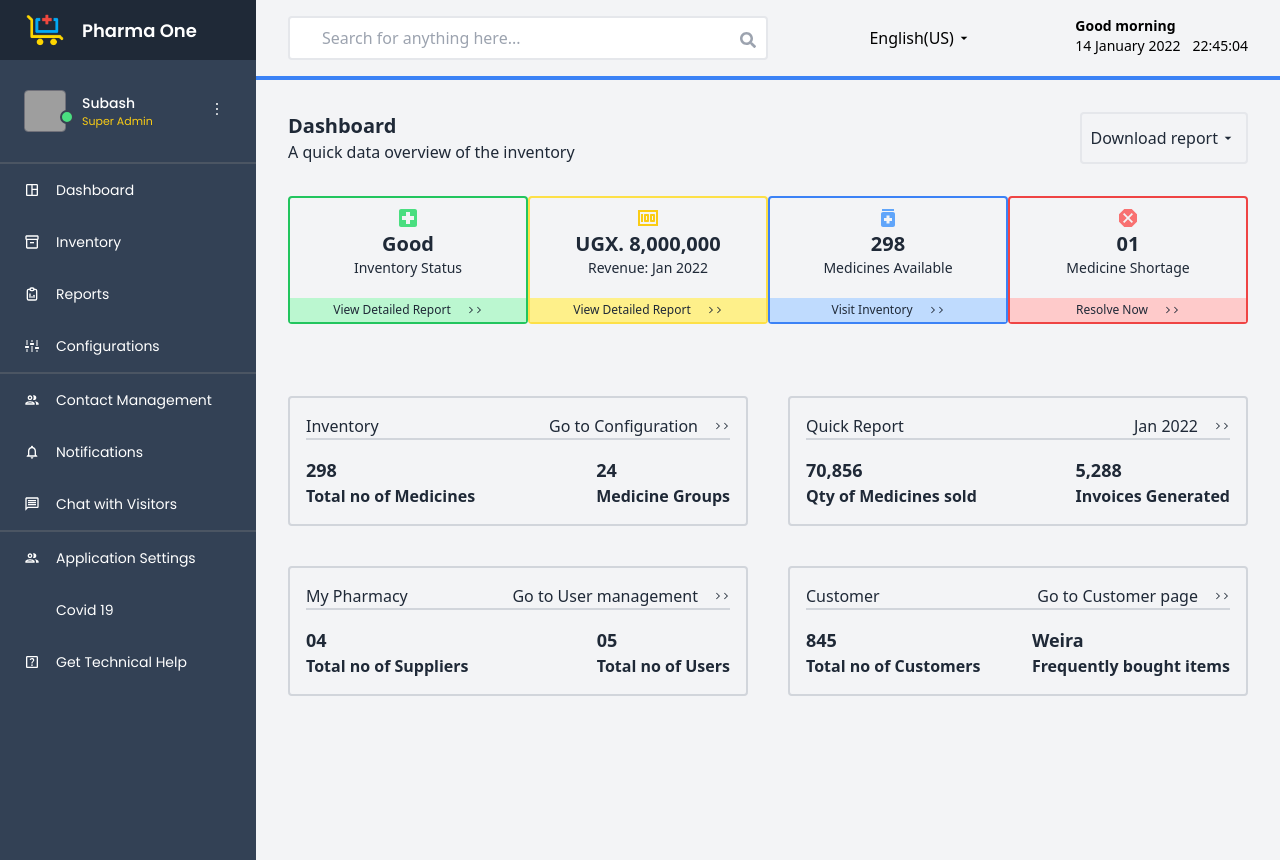
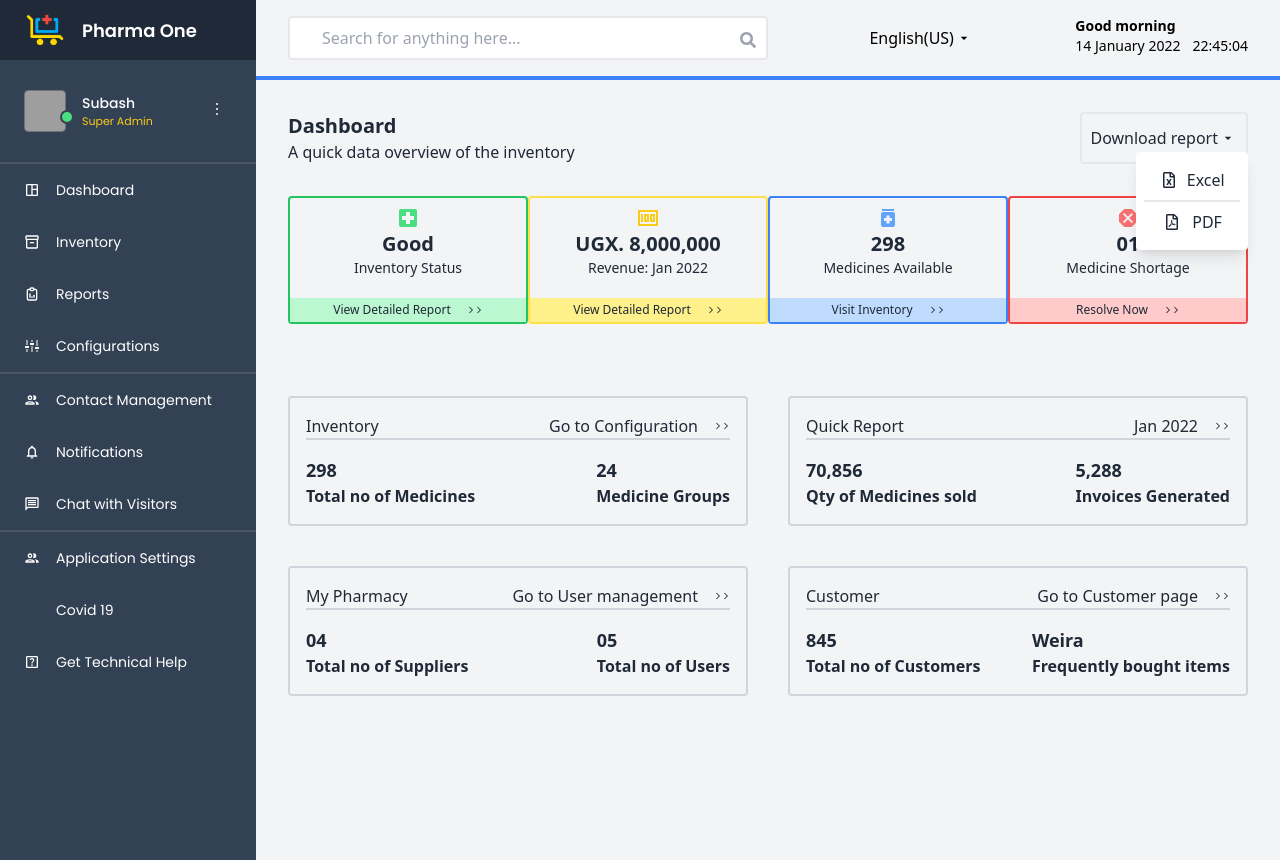
Before and after one commit to WandaWeira/pharmacy, a React (Vite) app: page / in a window 1280 px wide. Both pictures are taken after a click on the button "Download report". Built offline with nearby package versions, Linux system fonts and the light colour scheme; grey boxes are pictures that could not be loaded; some icons are missing.

Commit message:
Dashboard and sidebar dropdowns completed

```diff
--- a/src/components/Dashboard.jsx
+++ b/src/components/Dashboard.jsx
@@ -1,19 +1,43 @@
+import { useState } from "react";
 import { MdArrowDropDown } from "react-icons/md";
+import {FaRegFileExcel, FaRegFilePdf} from 'react-icons/fa'
 import CardSmall from "./CardSmall";
 import CardLarge from "./CardLarge";
 
 const Dashboard = () => {
+  const [isDropdownOpen, setIsDropdownOpen] = useState(false);
+  const toggleDropdown = () => {
+    setIsDropdownOpen(!isDropdownOpen);
+  };
   return (
     <>
-      <div className="flex justify-between">
+      <div className="flex justify-between relative">
         <div className="">
           <h2 className="text-xl font-bold">Dashboard</h2>
           <h3>A quick data overview of the inventory</h3>
         </div>
-        <button className="flex justify-between items-center rounded p-2 border-2">
+        <button
+          className="flex justify-between items-center rounded p-2 border-2"
+          onClick={toggleDropdown}
+        >
           <h3>Download report</h3>
           <MdArrowDropDown className="w-5" />
         </button>
+        {isDropdownOpen && (
+          <div className="absolute top-10 right-0 bg-white shadow-lg p-2 w-28 rounded">
+            <ul>
+              <li className="flex justify-evenly items-center m-2">
+                <FaRegFileExcel className="w-5"/>
+                <a href="">Excel</a>
+              </li>
+              <p className="border border-gray-200"></p>
+              <li className="flex justify-evenly items-center m-2">
+                <FaRegFilePdf className="w-5"/>
+                <a href="">PDF</a>
+              </li>
+            </ul>
+          </div>
+        )}
       </div>
       <CardSmall />
       <CardLarge />
--- a/src/components/SideBar.jsx
+++ b/src/components/SideBar.jsx
@@ -1,3 +1,4 @@
+import { useState } from "react";
 import { Link } from "react-router-dom";
 import logo from "../assets/logo.png";
 import profileImage from "../assets/profile-image.jpeg";
@@ -9,11 +10,18 @@ import {
   MdNotificationsNone,
   MdOutlineMessage,
   MdOutlineHelpCenter,
+  MdPersonOutline,
+  MdOutlineLogout
 } from "react-icons/md";
+import { FaRegFileExcel, FaRegFilePdf } from "react-icons/fa";
 import { TbReportAnalytics } from "react-icons/tb";
 import { VscSettings } from "react-icons/vsc";
 import { FaVirusCovid } from "react-icons/fa6";
 const SideBar = () => {
+  const [isDropdownOpen, setIsDropdownOpen] = useState(false);
+  const toggleDropdown = () => {
+    setIsDropdownOpen(!isDropdownOpen);
+  };
   return (
     <aside className="w-64 h-screen bg-gray-800">
       <div id="logo" className="flex items-center gap-4">
@@ -23,7 +31,7 @@ const SideBar = () => {
         </p>
       </div>
 
-      <div className="bg-slate-700 h-full">
+      <div className="bg-slate-700 h-full relative">
         <div id="profile" className="flex items-center py-[30px] gap-4">
           <div className=" ms-[24px] w-[42px] h-[42px]">
             <img
@@ -41,8 +49,26 @@ const SideBar = () => {
             </p>
           </div>
           <div>
-            <VscKebabVertical className="ms-[40px] text-white text-xl" />
+            <VscKebabVertical
+              className="ms-[40px] text-white text-xl"
+              onClick={toggleDropdown}
+            />
           </div>
+          {isDropdownOpen && (
+            <div className="absolute top-20 left-36 bg-white shadow-lg p-2 w-32 rounded">
+              <ul>
+                <li className="flex justify-between items-center m-2">
+                  <MdPersonOutline className="w-5" />
+                  <a href="">My Profile</a>
+                </li>
+                <p className="border border-gray-200"></p>
+                <li className="flex justify-evenly items-center m-2 text-red-500">
+                  <MdOutlineLogout className="w-5"/>
+                  <a href="">Logout</a>
+                </li>
+              </ul>
+            </div>
+          )}
         </div>
         <div className="h-[0px] border border-gray-600" />
         <Link to="/">
```
